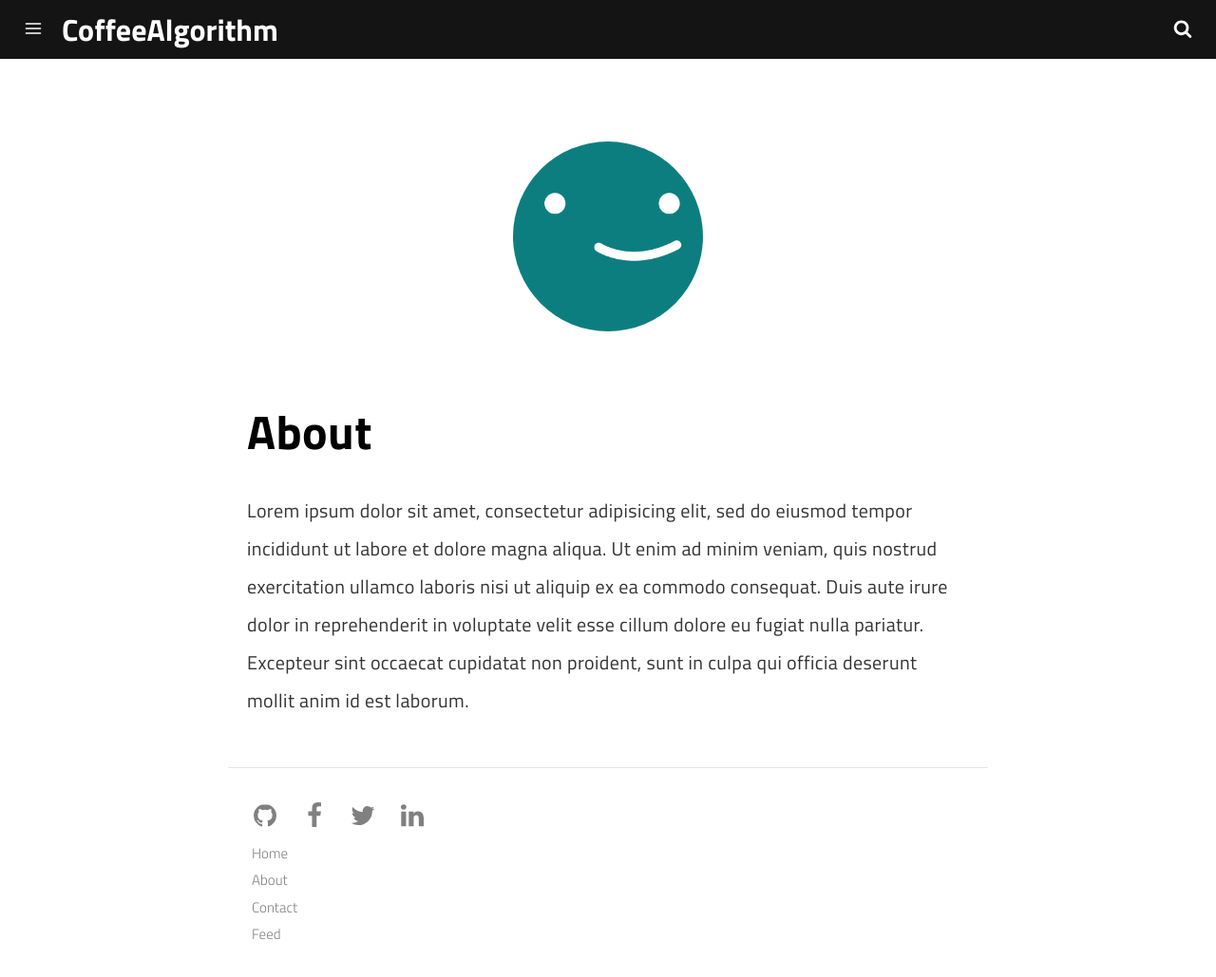
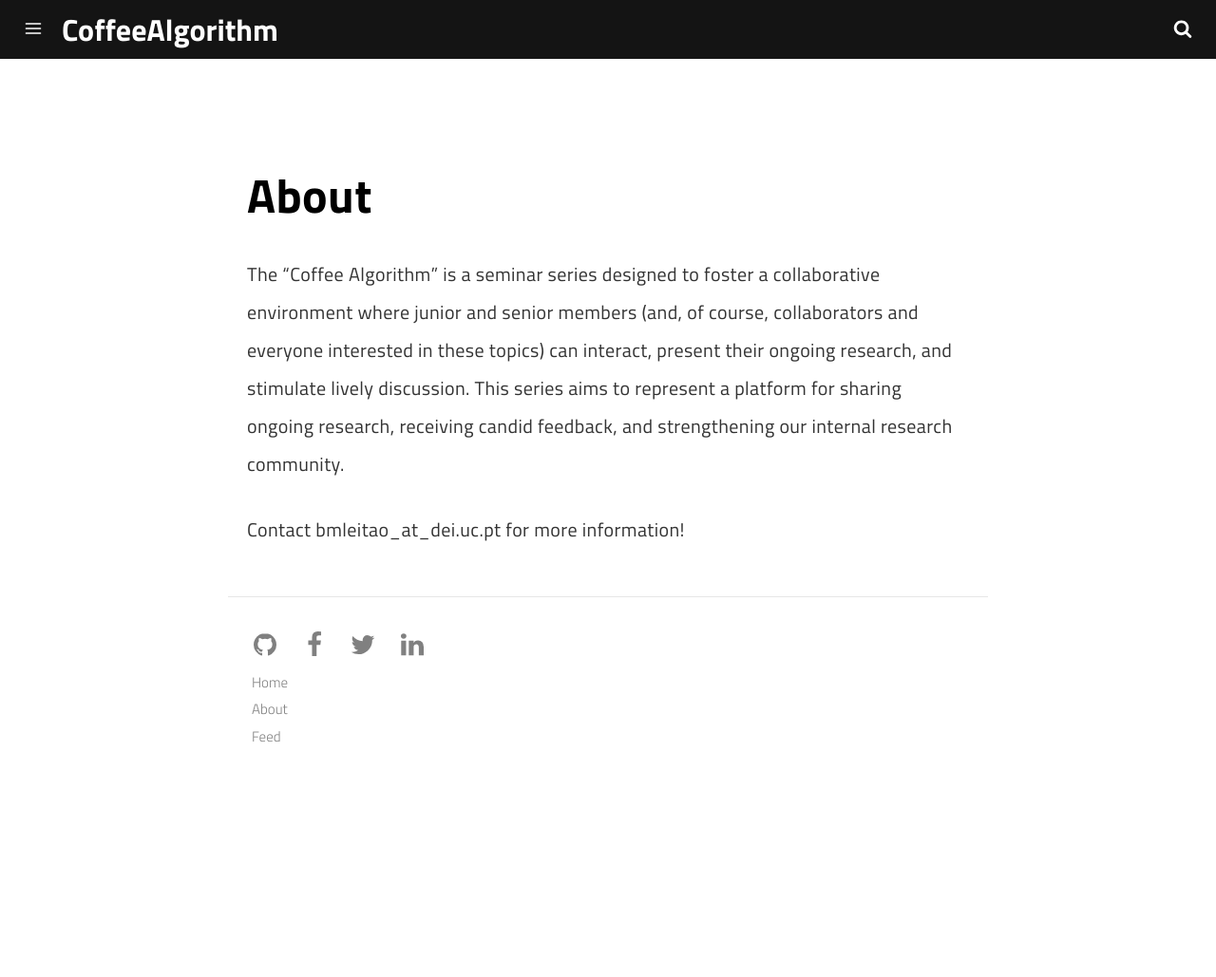
Before and after one commit to brunodireito/cisuc-junior-series, a Jekyll site: the page built from pages/about.md, in a window 1280 px wide and 1029 px high. Shown: the whole window at 95% size. Built offline with Jekyll 4.4.1, drawn with Linux system fonts in a browser that asks for light colours; a script that is not in the unit is left out.

Commit message:
update hero = false

```diff
--- a/_config.yml
+++ b/_config.yml
@@ -8,16 +8,14 @@ tags:
   - jekyll
   - theme
   - netlify
-email: youremail@xyz.com
+email: bruno.direito@uc.pt
 disqus_username: disqus_username
-show_hero: true
+show_hero: false
 menu:
   - title: Home
     url: /
   - title: About
     url: /about
-  - title: Contact
-    url: /contact
   - title: Feed
     url: /feed.xml
 
@@ -29,18 +27,18 @@ twitter_username: twitter_username
 linkedin_username: linkedin_username
 
 # Posts Settings
-show_time_bar: true
+show_time_bar: false
 show_modal_on_exit: false
-show_modal_on_finish_post: true
+show_modal_on_finish_post: false
 two_columns_layout: true
 
 # Advanced Settings
-url: "https://brunoleitao.github.io"
-baseurl: "/cisuc-junior-series"
+url: "https://brunoleitao.github.io/cisuc-junior-series"
+baseurl: ""
 google_analytics: "UA-XXXXXXXX-X"
 language: "en"
 categories_folder: category
-sent_message_url: "/contact/message-sent/"
+
 
 # Build settings
 markdown: kramdown
--- a/pages/about.md
+++ b/pages/about.md
@@ -7,13 +7,8 @@ description: Some description.
 permalink: /about/
 ---
 
-<img class="img-rounded" src="/assets/img/uploads/profile.png" alt="Thomas A. Anderson" width="200">
-
 # About
 
-Lorem ipsum dolor sit amet, consectetur adipisicing elit, sed do eiusmod
-tempor incididunt ut labore et dolore magna aliqua. Ut enim ad minim veniam,
-quis nostrud exercitation ullamco laboris nisi ut aliquip ex ea commodo
-consequat. Duis aute irure dolor in reprehenderit in voluptate velit esse
-cillum dolore eu fugiat nulla pariatur. Excepteur sint occaecat cupidatat non
-proident, sunt in culpa qui officia deserunt mollit anim id est laborum.
+The “Coffee Algorithm” is a seminar series designed to foster a collaborative environment where junior and senior members (and, of course, collaborators and everyone interested in these topics) can interact, present their ongoing research, and stimulate lively discussion. This series aims to represent a platform for sharing ongoing research, receiving candid feedback, and strengthening our internal research community.
+
+Contact bmleitao_at_dei.uc.pt for more information!
```
Also changed, not shown: examples/2010-03-03-why-books-should-be-your-priority.md (renamed from _posts/2010-03-03-why-books-should-be-your-priority.md).
